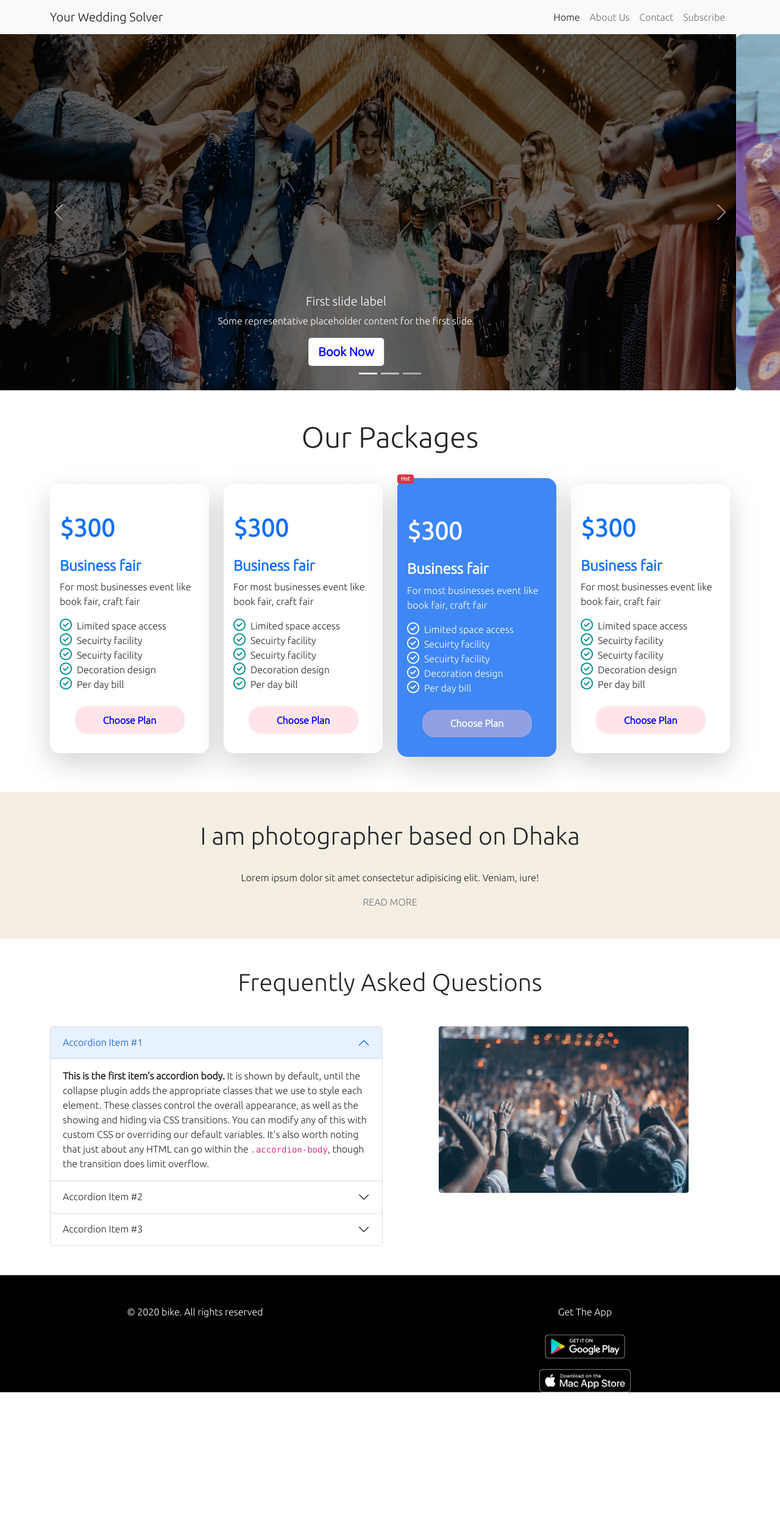
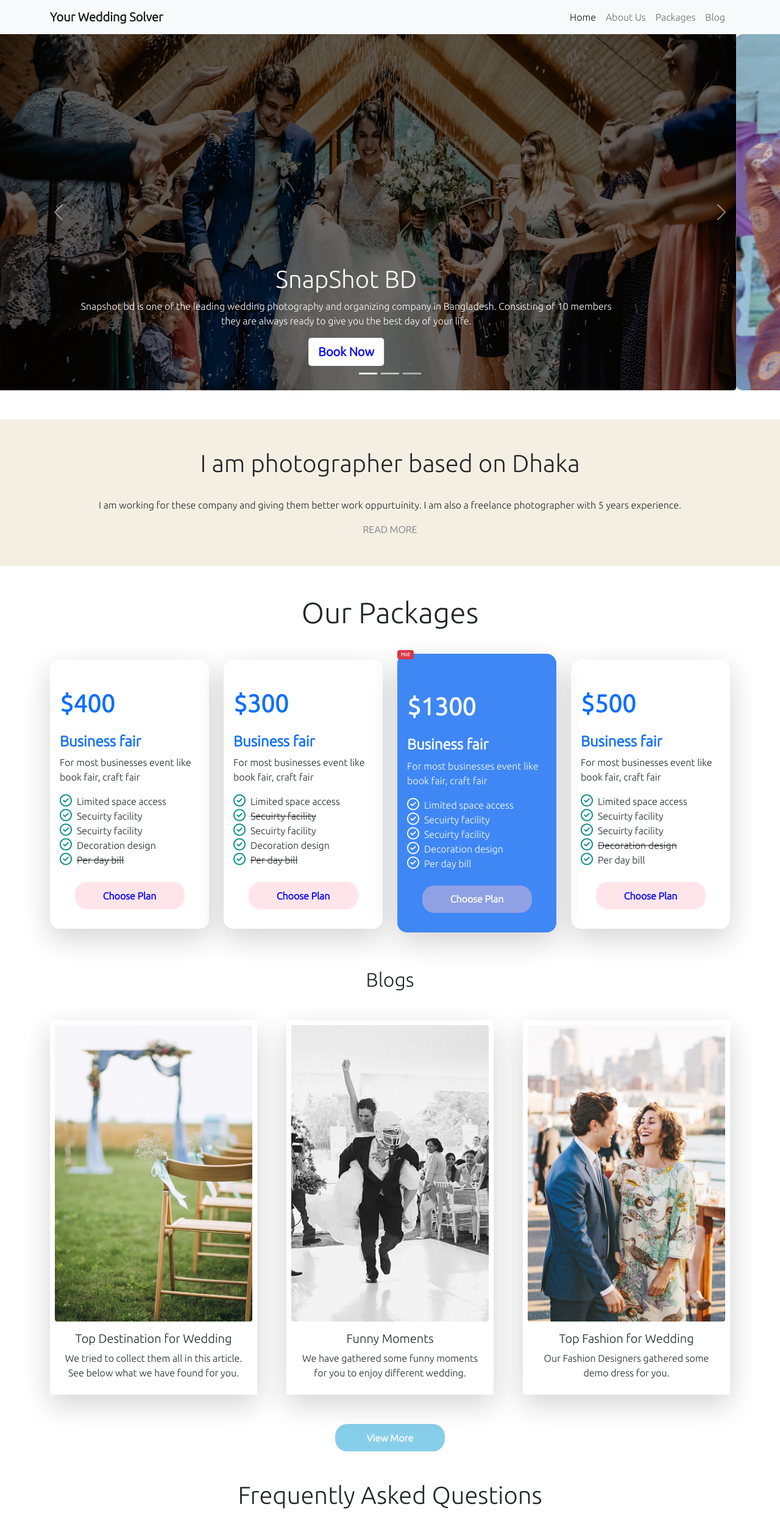
Before and after one commit to Sherlock67/convention-center, a plain HTML site: page index.html in a window 1280 px wide. Shown: the top 2522 px of the page at 61% size. Before the commit the page ends 2283 px from the top, so only its background shows below. Drawn offline with nearby package versions, Linux system fonts and the light colour scheme; a web font is replaced by a local one.

Commit message:
All good

```diff
--- a/css/styles.css
+++ b/css/styles.css
@@ -39,3 +39,19 @@ font-family: 'Ubuntu', sans-serif;
 .alter{
     color: white;
 }
+.view-more{
+    width: 180px;
+    height: 45px;
+    background-color: skyblue;
+
+    border-radius: 20px;
+    color: white;
+    font-weight: 900;
+}
+.view-more:hover{
+    background-color: black;
+    color: white;
+}
+.top-text{
+    font-weight: 800;
+}
--- a/index.html
+++ b/index.html
@@ -25,7 +25,7 @@
       <!--Navigation Start -->
       <nav class="navbar navbar-expand-lg navbar-light bg-light">
         <div class="container">
-          <a class="navbar-brand d-flex align-items-center" href="#">
+          <a class="navbar-brand d-flex align-items-center top-text" href="#">
             Your Wedding Solver
           </a>
           <button
@@ -44,16 +44,16 @@
               class="navbar-nav ms-auto d-flex align-items-center mb-2 mb-lg-0"
             >
               <li class="nav-item">
-                <a class="nav-link active" aria-current="page" href="#">Home</a>
+                <a class="nav-link active" aria-current="page" href="#home">Home</a>
               </li>
               <li class="nav-item">
-                <a class="nav-link" href="#">About Us</a>
+                <a class="nav-link" href="#About">About Us</a>
               </li>
               <li class="nav-item">
-                <a class="nav-link" href="#">Contact</a>
+                <a class="nav-link" href="#packages">Packages</a>
               </li>
               <li class="nav-item">
-                <a class="nav-link" href="#">Subscribe</a>
+                <a class="nav-link" href="#blog">Blog</a>
               </li>
             </ul>
           </div>
@@ -61,7 +61,7 @@
       </nav>
       <!-- Navigation End -->
       <!-- Carosel Start -->
-      <section>
+      <section id="home">
         <div
           id="carouselExampleCaptions"
           class="carousel slide"
@@ -98,13 +98,15 @@
                 alt="..."
               />
               <div class="carousel-caption d-md-block">
-                <h5>First slide label</h5>
+                <h5  class="fs-1">SnapShot BD</h5>
                 <p>
-                  Some representative placeholder content for the first slide.
+                  Snapshot bd is one of the leading wedding photography and organizing company in Bangladesh.
+                  Consisting of 10 members they are always ready to give you the best day of your life.
                 </p>
                 <a
                   class="btn btn-primary btn-lg carosel-button border-0"
-                  href="#"
+                  href="https://snapshotbd.com/"
+                  target="_blank"
                   role="button"
                   >Book Now</a
                 >
@@ -118,13 +120,14 @@
                 alt="..."
               />
               <div class="carousel-caption d-md-block">
-                <h5>Second slide label</h5>
+                <h5  class="fs-1">Dreamweaver BD</h5>
                 <p>
-                  Some representative placeholder content for the second slide.
+                  Dream Weaver was created by a group of young engineering students of Islamic University of Technology (IUT), lead by Jobayer Hossain Shuvo who chose their passion as their profession and this incident of their life have been pushing them constantly to expand their potentiality.
                 </p>
                 <a
                   class="btn btn-primary btn-lg carosel-button border-0"
-                  href="#"
+                  href="https://dreamweaver.com.bd/"
+                  target="_blank"
                   role="button"
                   >Book Now</a
                 >
@@ -138,13 +141,14 @@
                 alt="..."
               />
               <div class="carousel-caption d-md-block">
-                <h5>Third slide label</h5>
+                <h5 class="fs-1">Wedding Diary</h5>
                 <p>
-                  Some representative placeholder content for the third slide.
+                  Wedding Diary is a team of experienced professional photographer, cinematographer, photo-book experts. There isn't an event we won't or can't create for you. Wherever your imagination may take you we have resources and the know how to design & implement your event.
                 </p>
                 <a
                   class="btn btn-primary btn-lg carosel-button border-0"
-                  href="#"
+                  href="https://www.weddingdiary.com.bd/"
+                  target="_blank"
                   role="button"
                   >Book Now</a
                 >
@@ -174,14 +178,46 @@
       <!-- Carosel End -->
     </header>
     <main>
+      <section id="About">
+        <div
+          class="container-fluid mt-5"
+          style="background-color: rgba(211, 188, 138, 0.24)"
+        >
+          <div
+            class="d-flex flex-column justify-content-center align-items-center text-center"
+          >
+            <div class="mt-5">
+              <h1 class="fs-1">I am photographer based on Dhaka</h1>
+            </div>
+            <div class="pt-4">
+              <p>
+               I am working for these company and giving them better work oppurtuinity.
+               I am also a freelance photographer with 5 years experience.
+              </p>
+            </div>
+            <div class="pb-5">
+              <a
+                class="button seamless text-decoration-none text-uppercase text-secondary"
+                href="#"
+                >Read more</a
+              >
+            </div>
+          </div>
+        </div>
+      </section>
+      <!-- Blog-->
+
+
+
+      <!--Blog -->
       <!-- Pricing Section Start -->
-      <section>
+      <section id="packages">
         <div class="container mt-5">
           <h1 class="text-center mb-5 display-5">Our Packages</h1>
           <div class="row row-cols-1 row-cols-md-2 row-cols-lg-4 g-4">
             <div class="col">
               <div class="card border-0 shadow-lg" style="border-radius: 16px">
-                <h1 class="ms-3 mt-5 text-primary"><b>$300</b></h1>
+                <h1 class="ms-3 mt-5 text-primary"><b>$400</b></h1>
                 <div class="card-body">
                   <h4 class="card-title text-primary"><b>Business fair</b></h4>
                   <p class="card-text">
@@ -206,9 +242,8 @@
                     </li>
                     <li>
                       <i class="far fa-check-circle"></i
-                      ><span class="px-2">Per day bill</span>
+                      ><s><span class="px-2">Per day bill</span></s>
                     </li>
-
                     <div class="text-center pt-4">
                       <button type="button" class="price-table-button border-0">
                         Choose Plan
@@ -218,7 +253,6 @@
                 </div>
               </div>
             </div>
-
             <div class="col">
               <div class="card border-0 shadow-lg" style="border-radius: 16px">
                 <h1 class="ms-3 mt-5 text-primary"><b>$300</b></h1>
@@ -234,7 +268,7 @@
                     </li>
                     <li>
                       <i class="far fa-check-circle"></i
-                      ><span class="px-2">Secuirty facility</span>
+                      ><s><span class="px-2">Secuirty facility</span></s>
                     </li>
                     <li>
                       <i class="far fa-check-circle"></i
@@ -246,9 +280,8 @@
                     </li>
                     <li>
                       <i class="far fa-check-circle"></i
-                      ><span class="px-2">Per day bill</span>
+                      ><s><span class="px-2">Per day bill</span></s>
                     </li>
-
                     <div class="text-center pt-4">
                       <button type="button" class="price-table-button border-0">
                         Choose Plan
@@ -263,10 +296,13 @@
                 class="card premium border-0 shadow-lg"
                 style="border-radius: 16px"
               >
+                <sup
+                  ><span class="badge badge-pill badge-danger bg-danger"
+                    >Hot</span
+                  ></sup
+                >
 
-              <sup ><span class="badge badge-pill badge-danger bg-danger">Hot</span></sup>
-
-                <h1 class="ms-3 mt-5 text-white"><b>$300</b></h1>
+                <h1 class="ms-3 mt-5 text-white"><b>$1300</b></h1>
                 <div class="card-body">
                   <h4 class="card-title text-white"><b>Business fair</b></h4>
                   <p class="card-text">
@@ -307,7 +343,7 @@
             </div>
             <div class="col">
               <div class="card border-0 shadow-lg" style="border-radius: 16px">
-                <h1 class="ms-3 mt-5 text-primary"><b>$300</b></h1>
+                <h1 class="ms-3 mt-5 text-primary"><b>$500</b></h1>
                 <div class="card-body">
                   <h4 class="card-title text-primary"><b>Business fair</b></h4>
                   <p class="card-text">
@@ -328,7 +364,7 @@
                     </li>
                     <li>
                       <i class="far fa-check-circle"></i
-                      ><span class="px-2">Decoration design</span>
+                      ><s><span class="px-2">Decoration design</span></s>
                     </li>
                     <li>
                       <i class="far fa-check-circle"></i
@@ -347,108 +383,206 @@
           </div>
         </div>
       </section>
-      <!-- Pricing Section End -->
-      <!-- My Description -->
-      <section>
-        <div class="container-fluid mt-5" style="background-color: rgba(211, 188, 138, 0.24);">
-          <div class="d-flex flex-column justify-content-center align-items-center text-center">
-            <div class="mt-5">
-              <h1 class="fs-1">I am photographer based on Dhaka</h1>
+      <section class="mt-5 " id="blog">
+        <div class="container ">
+        <h2 class="text-center mb-5">Blogs</h1>
+          <div class="row row-cols-1 row-cols-md-2 row-cols-lg-3 g-5">
+              <div class="col">
+                  <div class="card border-0  shadow-lg p-2">
+
+                      <img src="./images/beautiful-wedding-arch-seats.jpg" class="w-100 card-img-top mx-auto rounded">
+                      <div class="card-body">
+                          <h5 class="card-title text-center font-weight-bold">Top Destination for Wedding</h5>
+                          <p class="card-text text-center">We tried to collect them all in this article. See below what we have found for you. </p>
+
+                      </div>
+
+                  </div>
+              </div>
+              <div class="col">
+                <div class="card  border-0 shadow-lg p-2">
+
+                    <img src="./images/b62d8d26216d7e1d39d93fd56abc5cfe.jpg" class="w-100 card-img-top mx-auto rounded" >
+                    <div class="card-body">
+                        <h5 class="card-title text-center font-weight-bold">Funny Moments</h5>
+                        <p class="card-text text-center">We have gathered some funny moments for you to enjoy different wedding. </p>
+                    </div>
+
+                </div>
             </div>
-            <div class="pt-4">
-              <p>
-                Lorem ipsum dolor sit amet consectetur adipisicing elit. Veniam,
-                iure!
-              </p>
-            </div>
-            <div class="pb-5">
-                <a class="button seamless text-decoration-none text-uppercase text-secondary" href="#">Read more</a>
+            <div class="col">
+              <div class="card  border-0 shadow-lg p-2">
+
+                  <img src="images/fb177f36de2779b1ee27bd0e857e9a09.jpg" class="w-100 card-img-top mx-auto rounded" >
+                  <div class="card-body">
+                      <h5 class="card-title text-center">Top Fashion for Wedding</h5>
+                      <p class="card-text text-center"> Our Fashion Designers gathered some demo dress for you.</p>
+
+                  </div>
+
+              </div>
             </div>
           </div>
-        </div>
+          <div class="mt-5 text-center">
+            <a href="#"><button type="button" class="view-more border-0">View More</button></a>
+          </div>
       </section>
-      <!-- My Description ENd -->
+      <!-- Pricing Section End -->
+
       <!-- FAQ start -->
-      <section >
+      <section>
         <div class="container mt-5">
           <h1 class="text-center mb-5">Frequently Asked Questions</h1>
           <div class="row">
             <!-- accordian -->
             <div class="col-12 col-lg-6">
               <div class="accordion" id="accordionExample">
+                <!-- 1 -->
                 <div class="accordion-item">
                   <h2 class="accordion-header" id="headingOne">
-                    <button class="accordion-button" type="button" data-bs-toggle="collapse" data-bs-target="#collapseOne" aria-expanded="true" aria-controls="collapseOne">
-                      Accordion Item #1
+                    <button
+                      class="accordion-button"
+                      type="button"
+                      data-bs-toggle="collapse"
+                      data-bs-target="#collapseOne"
+                      aria-expanded="true"
+                      aria-controls="collapseOne"
+                    >
+                    <h5>What’s the difference between event design and event planning? </h5>
                     </button>
                   </h2>
-                  <div id="collapseOne" class="accordion-collapse collapse show" aria-labelledby="headingOne" data-bs-parent="#accordionExample">
+                  <div
+                    id="collapseOne"
+                    class="accordion-collapse collapse show"
+                    aria-labelledby="headingOne"
+                    data-bs-parent="#accordionExample"
+                  >
                     <div class="accordion-body">
-                      <strong>This is the first item's accordion body.</strong> It is shown by default, until the collapse plugin adds the appropriate classes that we use to style each element. These classes control the overall appearance, as well as the showing and hiding via CSS transitions. You can modify any of this with custom CSS or overriding our default variables. It's also worth noting that just about any HTML can go within the <code>.accordion-body</code>, though the transition does limit overflow.
+                      <strong>Event design and event planning work hand in hand to deliver a successful event.Events by Knight offer tailor made events. This means we incorporate both event design and event planning to create that perfect event. </strong>
                     </div>
                   </div>
                 </div>
+                <!-- 1 -->
+                <!-- 2 -->
                 <div class="accordion-item">
                   <h2 class="accordion-header" id="headingTwo">
-                    <button class="accordion-button collapsed" type="button" data-bs-toggle="collapse" data-bs-target="#collapseTwo" aria-expanded="false" aria-controls="collapseTwo">
-                      Accordion Item #2
+                    <button
+                      class="accordion-button"
+                      type="button"
+                      data-bs-toggle="collapse"
+                      data-bs-target="#collapseTwo"
+                      aria-expanded="true"
+                      aria-controls="collapseTwo"
+                    >
+                    <h5>How do you keep budgets on track?</h5>
                     </button>
                   </h2>
-                  <div id="collapseTwo" class="accordion-collapse collapse" aria-labelledby="headingTwo" data-bs-parent="#accordionExample">
+                  <div
+                    id="collapseTwo"
+                    class="accordion-collapse collapse"
+                    aria-labelledby="headingTwo"
+                    data-bs-parent="#accordionExample"
+                  >
                     <div class="accordion-body">
-                      <strong>This is the second item's accordion body.</strong> It is hidden by default, until the collapse plugin adds the appropriate classes that we use to style each element. These classes control the overall appearance, as well as the showing and hiding via CSS transitions. You can modify any of this with custom CSS or overriding our default variables. It's also worth noting that just about any HTML can go within the <code>.accordion-body</code>, though the transition does limit overflow.
+                      <strong>We uses software for accounting and having track of our transaction with customers as well as vendors.</strong>
+
                     </div>
                   </div>
                 </div>
+                <!-- 3 -->
                 <div class="accordion-item">
                   <h2 class="accordion-header" id="headingThree">
-                    <button class="accordion-button collapsed" type="button" data-bs-toggle="collapse" data-bs-target="#collapseThree" aria-expanded="false" aria-controls="collapseThree">
-                      Accordion Item #3
+                    <button
+                      class="accordion-button collapsed"
+                      type="button"
+                      data-bs-toggle="collapse"
+                      data-bs-target="#collapseThree"
+                      aria-expanded="false"
+                      aria-controls="collapseThree"
+                    >
+                   <h5>How early do we need to start planning an event?</h5>
                     </button>
                   </h2>
-                  <div id="collapseThree" class="accordion-collapse collapse" aria-labelledby="headingThree" data-bs-parent="#accordionExample">
+                  <div
+                    id="collapseThree"
+                    class="accordion-collapse collapse"
+                    aria-labelledby="headingThree"
+                    data-bs-parent="#accordionExample"
+                  >
                     <div class="accordion-body">
-                      <strong>This is the third item's accordion body.</strong> It is hidden by default, until the collapse plugin adds the appropriate classes that we use to style each element. These classes control the overall appearance, as well as the showing and hiding via CSS transitions. You can modify any of this with custom CSS or overriding our default variables. It's also worth noting that just about any HTML can go within the <code>.accordion-body</code>, though the transition does limit overflow.
+                      <strong>Planning an event can take from weeks to months, it really depends on the size and the details that the event involves. Having enough time allows you to comfortably cover different areas and prepare yourself for potential scenarios that might happen so you can consider various options prior the date. You always need more time than you think!</strong>
                     </div>
                   </div>
                 </div>
+                <!-- 3 -->
+                <!-- 4 -->
+                <div class="accordion-item">
+                  <h2 class="accordion-header" id="headingFour">
+                    <button
+                      class="accordion-button collapsed"
+                      type="button"
+                      data-bs-toggle="collapse"
+                      data-bs-target="#collapseFour"
+                      aria-expanded="false"
+                      aria-controls="collapseFour"
+                    >
+                   <h5>What is your Refund Policy?</h5>
+                    </button>
+                  </h2>
+                  <div
+                    id="collapseFour"
+                    class="accordion-collapse collapse"
+                    aria-labelledby="headingFour"
+                    data-bs-parent="#accordionExample"
+                  >
+                    <div class="accordion-body">
+                      <strong>Refund/cancellation policies applicable in the following conditions: a) In case, the client cancels the order online after we communicate has been shipped, the entire order amount will be refunded.Otherwise crew cost will be deducted</strong>
+                    </div>
+                  </div>
+                </div>
+                <!-- 4 -->
               </div>
             </div>
             <!-- picture -->
-            <div class="col-12 col-lg-6">
-              <div class="d-flex justify-content-center align-items-center ">
-                <img class="w-75"src="images/people.png" />
+            <div class=" col-12 col-lg-6">
+              <div class="d-flex justify-content-center align-items-center">
+                <img class="w-100" src="images/people.png" />
               </div>
             </div>
           </div>
         </div>
       </section>
       <!-- FAQ END -->
-
     </main>
-     <!-- Footer -->
-
+    <!-- Footer -->
 
     <footer>
       <section class="pt-5">
-        <div class="pt-5 container-fluid" style="background-color: black;">
+        <div class="pt-5 container-fluid" style="background-color: black">
           <div class="row">
             <div class="col-12 col-lg-6">
               <div class="d-flex justify-content-center align-items-center">
-                <p class="text-white"> &copy; 2020 bike. All rights reserved</p>
+                <p class="text-white">&copy; 2020 bike. All rights reserved</p>
               </div>
             </div>
             <div class="col-12 col-lg-6">
-              <div class="d-flex flex-column justify-content-center align-items-center">
+              <div
+                class="d-flex flex-column justify-content-center align-items-center"
+              >
                 <div>
                   <p class="text-white">Get The App</p>
                 </div>
                 <div class="pb-2">
-                  <a href="https://play.google.com/store/apps/details?id=org.telegram.messenger" target="_blank"><img src="images/google-play-badge.png" width="150"></a>
-
+                  <a
+                    href="https://play.google.com/store/apps/details?id=org.telegram.messenger"
+                    target="_blank"
+                    ><img src="images/google-play-badge.png" width="150"
+                  /></a>
                 </div>
                 <div>
-                  <a href="https://www.apple.com/ipad-air/" target="_blank"> <img src="images/Layer.png"  width="150"> </a>
+                  <a href="https://www.apple.com/ipad-air/" target="_blank">
+                    <img src="images/Layer.png" width="150" />
+                  </a>
                 </div>
               </div>
             </div>
@@ -456,7 +590,7 @@
         </div>
       </section>
     </footer>
-     <!-- Footer -->
+    <!-- Footer -->
 
     <script
       src="https://cdn.jsdelivr.net/npm/bootstrap@5.1.3/dist/js/bootstrap.bundle.min.js"
```
Also changed, not shown: images/b62d8d26216d7e1d39d93fd56abc5cfe.jpg (added), images/beautiful-wedding-arch-seats.jpg (added), images/fb177f36de2779b1ee27bd0e857e9a09.jpg (added), images/person 1.png (deleted), images/person 2.png (deleted), images/person 3.png (deleted).
